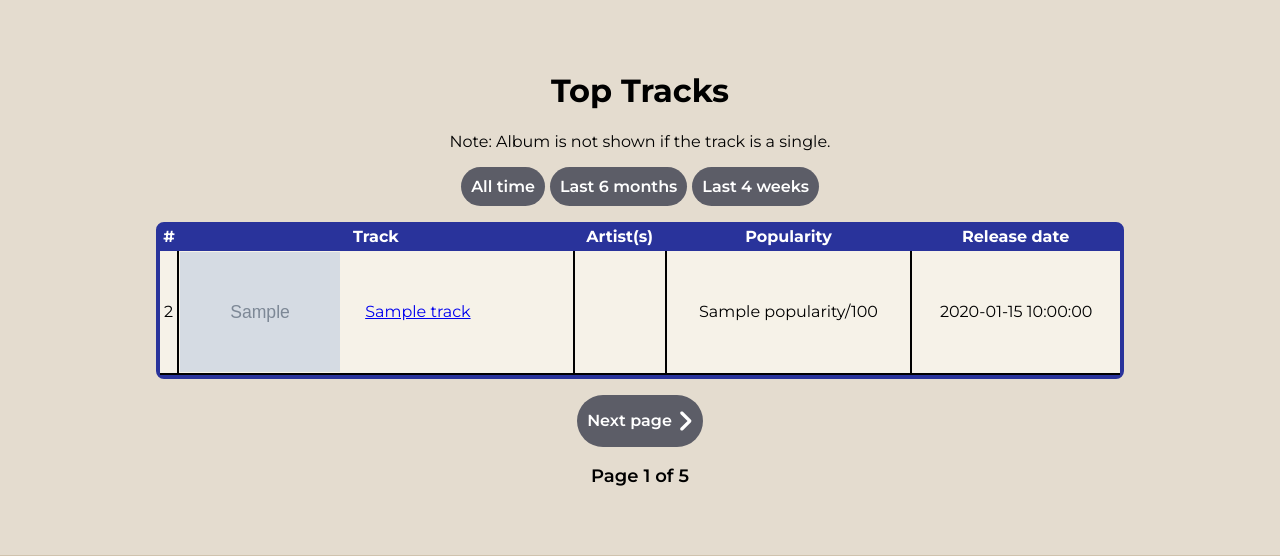
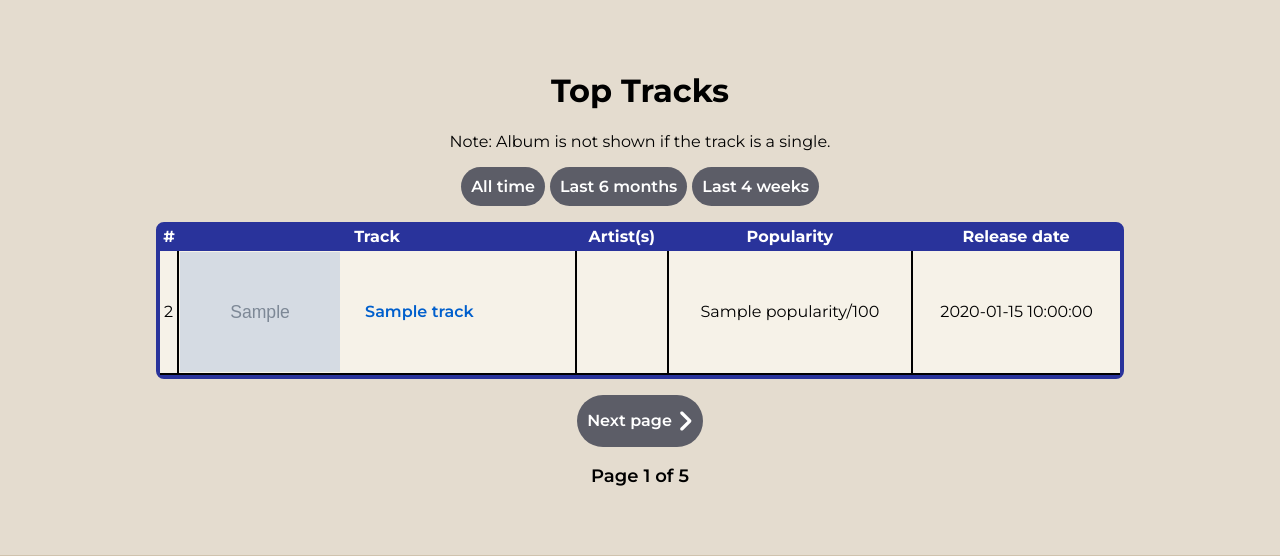
Before and after one commit to ZeroWave022/MusicVision, a Flask app: template musicvision/templates/dashboard/top-tracks.html in a window 1280 px wide. Shown: the part 52-608 px from the top of the page. Run offline with Flask 2, Linux system fonts and the light colour scheme; the template is opened without the code that fills it: most values are stand-ins (such as "Sample title", 1, 10 or a date in 2020); grey boxes marked "Sample" are stand-in pictures.

Commit message:
feat: Add styled links to top pages

```diff
--- a/musicvision/static/css/top.css
+++ b/musicvision/static/css/top.css
@@ -87,5 +87,6 @@ td {
 
 .track-artists-td a {
     display: block;
-    margin: 5px 0;
+    width: fit-content;
+    margin: 5px auto;
 }
--- a/musicvision/templates/dashboard/top-artists.html
+++ b/musicvision/templates/dashboard/top-artists.html
@@ -33,7 +33,7 @@
                     <td>
                         <div class="item-td">
                             <img src="{{ artist['images'][0]['url'] }}" alt="Artist profile picture">
-                            <a href="{{ artist['external_urls']['spotify'] }}">{{ artist["name"] }}</a>
+                            <a class="styled-link" href="{{ artist['external_urls']['spotify'] }}">{{ artist["name"] }}</a>
                         </div>
                     </td>
                     <td>{{ artist["genres"] if artist["genres"] else "None listed" }}</td>
--- a/musicvision/templates/dashboard/top-tracks.html
+++ b/musicvision/templates/dashboard/top-tracks.html
@@ -35,10 +35,10 @@
                         <div class="item-td">
                             <img src="{{ track['album']['images'][0]['url'] }}" alt="Album cover">
                             <div class="track-info">
-                                <a href="{{ track['external_urls']['spotify']}}">{{ track["name"] }}</a>
+                                <a class="styled-link" href="{{ track['external_urls']['spotify']}}">{{ track["name"] }}</a>
                                 {% if track["album"]["album_type"] in ["ALBUM", "COMPILATION"] %}
                                     <p>
-                                        Album: <a href="{{ track['album']['external_urls']['spotify'] }}">{{ track['album']['name'] }}</a>
+                                        Album: <a class="styled-link" href="{{ track['album']['external_urls']['spotify'] }}">{{ track['album']['name'] }}</a>
                                     </p>
                                 {% endif %}
                             </div>
@@ -46,7 +46,7 @@
                     </td>
                     <td class="track-artists-td">
                         {% for artist in track["artists"] %}
-                            <a href="{{ artist['external_urls']['spotify'] }}">{{ artist["name"] }}</a>
+                            <a class="styled-link" href="{{ artist['external_urls']['spotify'] }}">{{ artist["name"] }}</a>
                         {% endfor %}
                     </td>
                     <td>{{ track["popularity"] }}/100</td>
```
